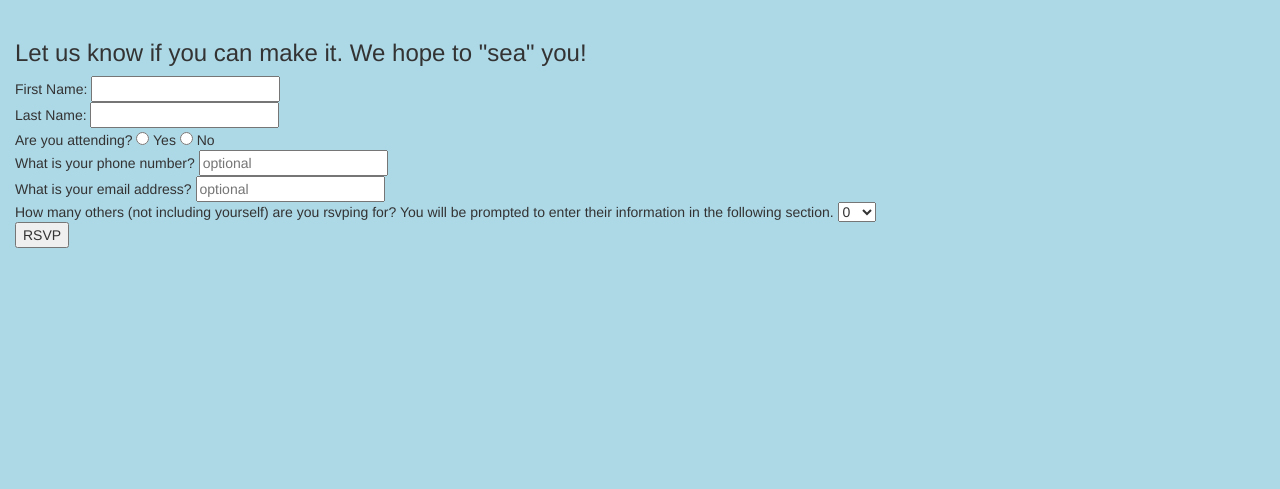
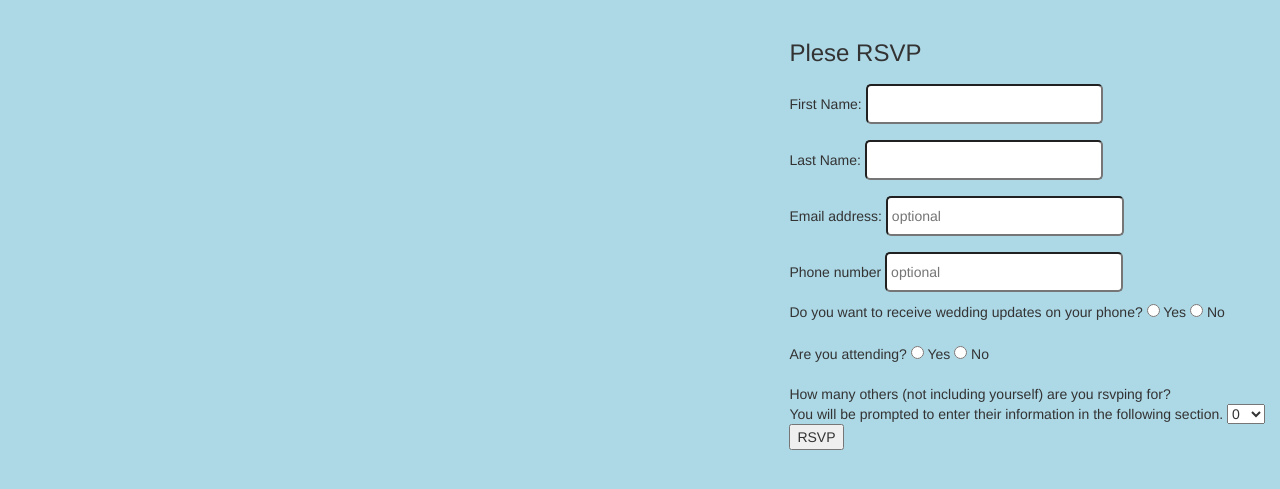
Before and after one commit to Jesskos/blissfully-webbed, a Flask app: page /rsvp in a window 1280 px wide. Shown: the part 149-638 px from the top of the page. Run offline with Flask 2, Linux system fonts and the light colour scheme; some libraries are stand-ins or nearby versions; some web fonts are replaced.

Commit message:
modified form to check for number of RSVPs, then to remove section which asks for additional RSVPs when server gives a response

```diff
--- a/static/rsvp.js
+++ b/static/rsvp.js
@@ -7,23 +7,35 @@ function submitRSVP(evt) {
 	console.log('in function')
 	evt.preventDefault();
 	let rsvpFormValues = $('form').serializeArray();
+	console.log(rsvpFormValues)
 	let otherRsvps = $('#other-rsvps').find(":selected").text();
 	let guestInfo = {
 		"first": rsvpFormValues[0]["value"],
 		"last": rsvpFormValues[1]["value"],
-		"rsvp": rsvpFormValues[2]["value"],
+		"email": rsvpFormValues[2]["value"],
 		"phone": rsvpFormValues[3]["value"],
-		"email": rsvpFormValues[4]["value"],
+		"rsvp": rsvpFormValues[4]["value"],
+		"update": rsvpFormValues[5]["value"],
 		"others": otherRsvps
 	};
 
 	console.log(guestInfo)
-	$.post('/rsvp_response', guestInfo, getConfirmation);
+	$.post('/rsvp_response',
+		guestInfo,
+		getConfirmation);
 
 }
 
 function getConfirmation(result) {
-	alert('Done!')
+	console.log(result)
+	if (result["num_guests"] != "0") {
+		document.getElementById("submit-rsvp").reset();
+		$("#other-rsvps-space").remove()
+		$("#self-or-guest").html("<h1>Please Enter Guest Information</h1>")
+	} else {
+		$("#rsvp-space").remove()
+	};
+	alert(result["message"])
 }
 
 
--- a/static/stylesheet.css
+++ b/static/stylesheet.css
@@ -121,9 +121,9 @@ li.dropdown {
 /*rsvp*/
 .container-rsvp {
   display: flex;
-  flex-direction: column;
-  align-items: stretch;
-  justify-content: center;
+  flex-direction: row;
+  align-items: center;
+  justify-content: flex-end;
   margin: auto;
 
 }
@@ -143,6 +143,14 @@ li.dropdown {
   background-color: #ADD8E6;
 }
 
+
+input[type=text] {
+  width: 50%;
+  padding: 8px 4px;
+  margin: 8px 0;
+  border-radius: 5px;
+
+}
 
 /*
 modal information */
--- a/templates/rsvp.html
+++ b/templates/rsvp.html
@@ -8,17 +8,26 @@
 <body class="rsvp-bg">
   </body>
 
-<div class="container-rsvp container-fluid">
-  <h3> Let us know if you can make it. We hope to "sea" you!</h3>
+<div class="container-rsvp container-fluid" id="rsvp-space">
+  <div>
+    <h3 id=".self-or-guest"> Plese RSVP </h3>
+
     <form action="/rsvp_response" class="rsvp-form" id="submit-rsvp" method="post">
     	First Name: <input type="text" name="fname" id="first-name" required><br>
     	Last Name: <input type="text" name="lname" id="last-name" required><br>
+      Email address: <input type="text" name="email" placeholder="optional"> <br>
+      Phone number <input type="text" name="phone" placeholder="optional"> <br>
+      Do you want to receive wedding updates on your phone?
+      <input type="radio" name="update" value="yes" required> Yes
+      <input type="radio" name="update" value="no" required> No <br>
+      <br>
       Are you attending?
       <input type="radio" name="rsvp" value="yes" required> Yes
       <input type="radio" name="rsvp" value="no" required> No <br>
-     What is your phone number? <input type="text" name="phone" placeholder="optional"> <br>
-     What is your email address? <input type="text" name="email" placeholder="optional"> <br>
-     How many others (not including yourself) are you rsvping for? You will be prompted to enter their information in the following section.
+      <br>
+      <div id="other-rsvps-space">
+        How many others (not including yourself) are you rsvping for? <br>
+        You will be prompted to enter their information in the following section.
          <select id="other-rsvps">
           <option value="0">0</option>
       		<option value="1">1</option>
@@ -31,14 +40,14 @@
       		<option value="8">8</option>
       		<option value="9">9</option>
       		<option value="10">10</option>
-	  </select>
-	  <br>
+    	  </select> <br>
+    </div>
+
        <input type="submit" value="RSVP">
     </form>
+  </div>
 
-
-<div id="rsvp-modal" class="modal">
-
+  <script src="https://code.jquery.com/jquery.js"></script>
 
 
 
```
Lines whose indentation alone changed are shown as unchanged.
